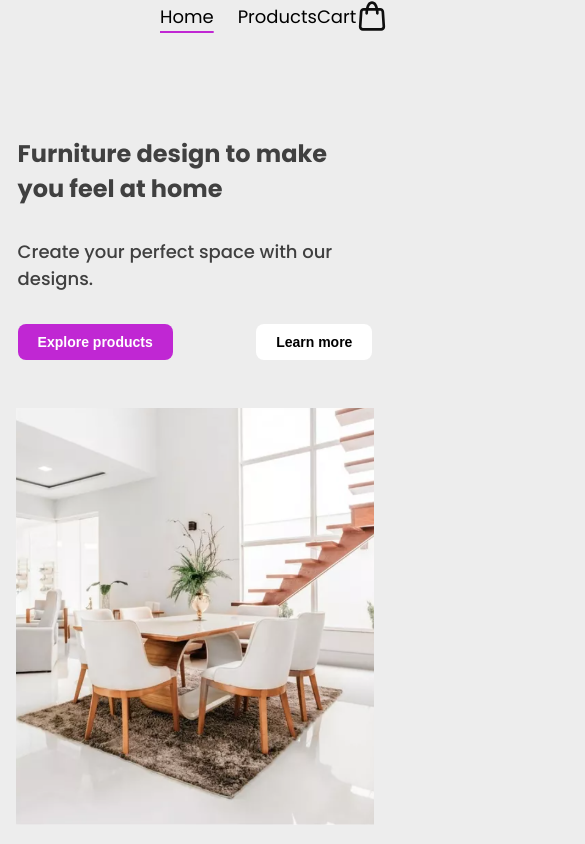
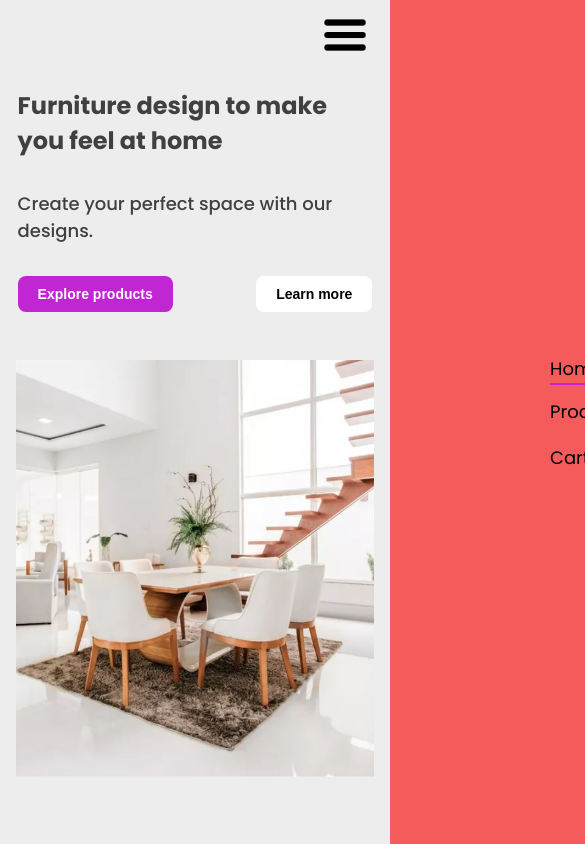
Before and after one commit to dariojularic/x-shopper-dream-e-commerce, a React (Vite) app: page / in a window 390 px wide. Shown: the top 844 px of the page, 585 px wide, since content can reach past the window. Built offline with nearby package versions, Linux system fonts and the light colour scheme.

Commit message:
Add style

```diff
--- a/src/layouts/navbar/Navbar.css
+++ b/src/layouts/navbar/Navbar.css
@@ -52,7 +52,7 @@ nav {
 }
 
 @media (max-width: 800px) {
-  /* nav {
+  nav {
     width: 100%;
     height: 100vh;
     position: absolute;
@@ -68,7 +68,7 @@ nav {
     flex-direction: column;
     justify-content: center;
     gap: 0;
-  } */
+  }
 
   .logo-container {
     display: none;
```
